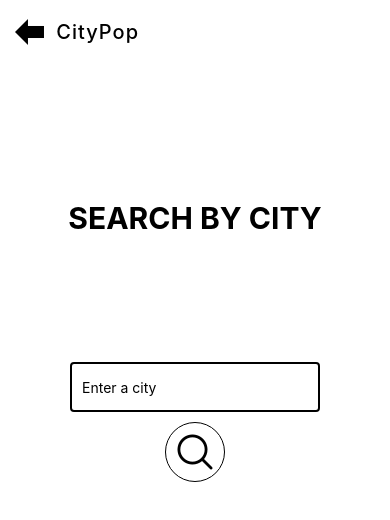
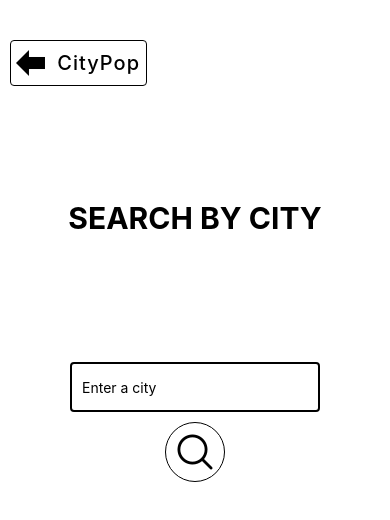
Before and after one commit to philipjoelsson/weknowit-arbetsprov, a React Native app: screen /SearchCity in a window 390 px wide. Shown: the top 520 px of the page. Built offline with nearby package versions, Linux system fonts and the light colour scheme.

Commit message:
Made changes to back-button

```diff
--- a/components/presenters/choosePresenter.js
+++ b/components/presenters/choosePresenter.js
@@ -17,7 +17,7 @@
 
   return <ChooseScreen onChoose={(toScreen, city)=>ChangeScreen(toScreen, city)}
                           cities={cities}
-                          country={search}
+                          country={cities[0].countryName}
                           back={()=>navigation.goBack()}/>
 }
 
--- a/components/screens/chooseScreen.js
+++ b/components/screens/chooseScreen.js
@@ -7,10 +7,10 @@
 
     <View style={styles.container}>
       <SafeAreaView style={styles.header}>
-        <Pressable onPress={()=>props.back()}>
+        <Pressable style={styles.backBtn} onPress={()=>props.back()}>
           <Entypo name='arrow-left' size={40}/>
+          <Text style={styles.headerText}> CityPop </Text>
         </Pressable>
-        <Text style={styles.headerText}> CityPop </Text>
       </SafeAreaView>
       <Text style={styles.title}> {props.country} </Text>
       <Pressable style={styles.button} onPress={()=>props.onChoose('Result', props.cities[0])}>
@@ -63,13 +63,17 @@
   header: {
     position: 'absolute',
     left: 10,
-    top: 10,
-    flexDirection: 'row',
-    alignItems: 'center',
+    top: 40,
+    borderWidth: 1,
+    borderRadius: 4,
   },
   headerText: {
     fontSize: 20,
     letterSpacing: 1,
     fontWeight: '500',
   },
+  backBtn: {
+    flexDirection: 'row',
+    alignItems: 'center',
+  },
 })
--- a/components/screens/resultScreen.js
+++ b/components/screens/resultScreen.js
@@ -7,10 +7,10 @@
 
     <View style={styles.container}>
       <SafeAreaView style={styles.header}>
-        <Pressable onPress={()=>props.back()}>
+        <Pressable style={styles.backBtn} onPress={()=>props.back()}>
           <Entypo name='arrow-left' size={40}/>
+          <Text style={styles.headerText}> CityPop </Text>
         </Pressable>
-        <Text style={styles.headerText}> CityPop </Text>
       </SafeAreaView>
       <Text style={styles.title}> {props.name} </Text>
       <View style={styles.box}>
@@ -57,13 +57,17 @@
   header: {
     position: 'absolute',
     left: 10,
-    top: 10,
-    flexDirection: 'row',
-    alignItems: 'center',
+    top: 40,
+    borderWidth: 1,
+    borderRadius: 4,
   },
   headerText: {
     fontSize: 20,
     letterSpacing: 1,
     fontWeight: '500',
   },
+  backBtn: {
+    flexDirection: 'row',
+    alignItems: 'center',
+  },
 })
--- a/components/screens/searchCityScreen.js
+++ b/components/screens/searchCityScreen.js
@@ -8,10 +8,10 @@
 
     <View style={styles.container}>
       <SafeAreaView style={styles.header}>
-        <Pressable onPress={()=>props.back()}>
+        <Pressable style={styles.backBtn} onPress={()=>props.back()}>
           <Entypo name='arrow-left' size={40}/>
+          <Text style={styles.headerText}> CityPop </Text>
         </Pressable>
-        <Text style={styles.headerText}> CityPop </Text>
       </SafeAreaView>
       <Text style={styles.title}> SEARCH BY CITY </Text>
       {props.loading ? <View style={styles.loader}><ActivityIndicator size='large' color='black'/></View> : <View></View>}
@@ -61,9 +61,9 @@
   header: {
     position: 'absolute',
     left: 10,
-    top: 10,
-    flexDirection: 'row',
-    alignItems: 'center',
+    top: 40,
+    borderWidth: 1,
+    borderRadius: 4,
   },
   headerText: {
     fontSize: 20,
@@ -75,4 +75,8 @@
     top: 300,
     justifyContent: 'center',
   },
+  backBtn: {
+    flexDirection: 'row',
+    alignItems: 'center',
+  },
 })
--- a/components/screens/searchCountryScreen.js
+++ b/components/screens/searchCountryScreen.js
@@ -8,10 +8,10 @@
 
     <View style={styles.container}>
       <SafeAreaView style={styles.header}>
-        <Pressable onPress={()=>props.back()}>
+        <Pressable style={styles.backBtn} onPress={()=>props.back()}>
           <Entypo name='arrow-left' size={40}/>
+          <Text style={styles.headerText}> CityPop </Text>
         </Pressable>
-        <Text style={styles.headerText}> CityPop </Text>
       </SafeAreaView>
       <Text style={styles.title}> SEARCH BY COUNTRY </Text>
       {props.loading ? <View style={styles.loader}><ActivityIndicator size='large' color='black' /></View> : <View></View>}
@@ -62,9 +62,9 @@
   header: {
     position: 'absolute',
     left: 10,
-    top: 10,
-    flexDirection: 'row',
-    alignItems: 'center',
+    top: 40,
+    borderWidth: 1,
+    borderRadius: 4,
   },
   headerText: {
     fontSize: 20,
@@ -76,4 +76,8 @@
     justifyContent: 'center',
     top: 300,
   },
+  backBtn: {
+    flexDirection: 'row',
+    alignItems: 'center',
+  },
 })
```
Also changed, not shown: components/presenters/searchCityPresenter.js (+4 -4 lines), components/presenters/searchCountryPresenter.js (+4 -4 lines).
